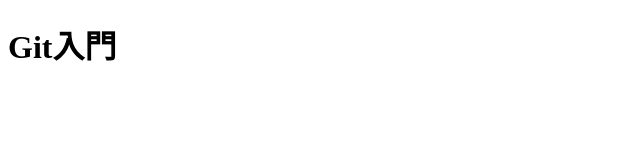
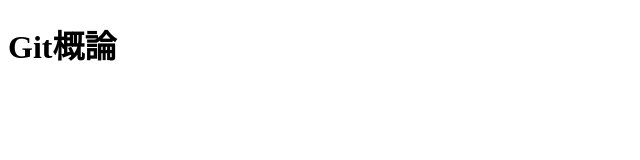
Before and after one commit to t-mint/git_practice, a plain HTML site: page index.html in a window 1280 px wide. Shown: the full height of the page, 0-640 px from the left. Drawn offline with Linux system fonts and the light colour scheme.

Commit message:
git入門をgit概論に変更

```diff
--- a/index.html
+++ b/index.html
@@ -4,9 +4,9 @@
     <meta charset="UTF-8">
     <meta name="viewport" content="width=device-width, initial-scale=1.0">
     <meta http-equiv="X-UA-Compatible" content="ie=edge">
-    <title>Git入門</title>
+    <title>Git概論</title>
 </head>
 <body>
-    <h1>Git入門</h1>
+    <h1>Git概論</h1>
 </body>
 </html>
```
